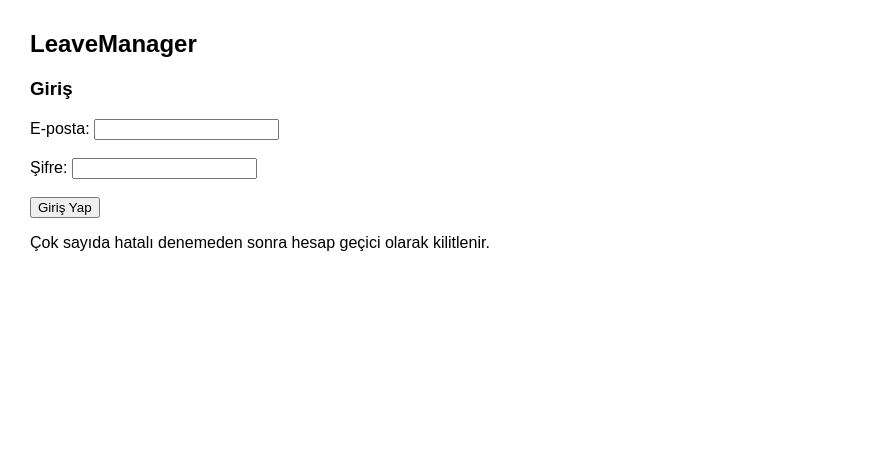
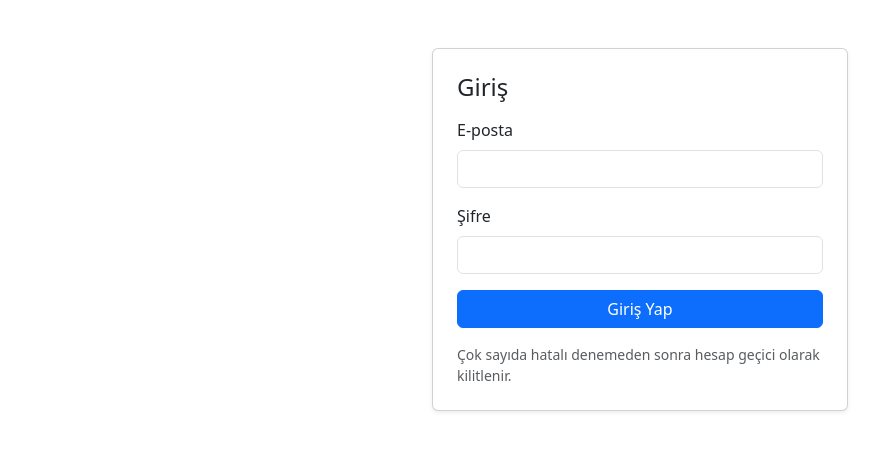
Before and after one commit to ibrahimBGurhan/leavemanager-py, a Flask app: page /giris in a window 1280 px wide. Shown: the top 451 px of the page, without its empty margins (0-881 px from the left). Run offline with Flask 3, Linux system fonts and the light colour scheme; some libraries are stand-ins or nearby versions.

Commit message:
feat: login screen on the Bootstrap shell [plan 0034/4]
Co-Authored-By: Claude Opus 5.5 <noreply@anthropic.com>

```diff
--- a/web/templates/login.html
+++ b/web/templates/login.html
@@ -1,14 +1,33 @@
-{# Giris ekrani (spec 0019). Otomatik kacis acik; kullanici girdisi yalniz {{ }} ile (docs/security.md). #}
-<html><head><meta charset="utf-8"><title>Giriş</title>
-<style>body{font-family:Arial;margin:30px}</style>
-</head><body>
-<h2>LeaveManager</h2>
-<h3>Giriş</h3>
-{% if message %}<p{% if error %} style='color:red'{% endif %}>{{ message }}</p>{% endif %}
+{% extends "base.html" %}
+{# Giris ekrani (spec 0019; gorunum spec 0034 R-4). Hesap yok: iskelet menu cizmez. Otomatik kacis acik; kullanici girdisi yalniz {{ }} ile
+   (docs/security.md). Hata iletisi hemen duyurulur (role=alert), bilgi iletisi duyurulmaz; ikisi de kutu icinde (AC-8). #}
+{% block title %}Giriş{% endblock %}
+{% block body %}
+<div class="giris-karti mx-auto mt-5">
+<div class="card shadow-sm">
+<div class="card-body p-4">
+<h1 class="h4 mb-3">Giriş</h1>
+{%- if message %}
+{%- if error %}
+<div class="alert alert-danger" role="alert">{{ message }}</div>
+{%- else %}
+<div class="alert alert-info">{{ message }}</div>
+{%- endif %}
+{%- endif %}
 <form method="post" action="/giris">
 {%- if config.get("WTF_CSRF_ENABLED", True) %}<input type='hidden' name='csrf_token' value='{{ csrf_token() }}'>{% endif %}
-    <label for="eposta">E-posta</label>: <input type="text" id="eposta" name="eposta" value="{{ email }}" autocomplete="username"><br><br>
-    <label for="sifre">Şifre</label>: <input type="password" id="sifre" name="sifre" autocomplete="current-password"><br><br>
-    <input type="submit" value="Giriş Yap"></form>
-<p>{{ note }}</p>
-</body></html>
+<div class="mb-3">
+<label for="eposta" class="form-label">E-posta</label>
+<input type="text" class="form-control" id="eposta" name="eposta" value="{{ email }}" autocomplete="username">
+</div>
+<div class="mb-3">
+<label for="sifre" class="form-label">Şifre</label>
+<input type="password" class="form-control" id="sifre" name="sifre" autocomplete="current-password">
+</div>
+<button type="submit" class="btn btn-primary w-100">Giriş Yap</button>
+</form>
+<p class="text-body-secondary small mt-3 mb-0">{{ note }}</p>
+</div>
+</div>
+</div>
+{% endblock %}
```
Also changed, not shown: tests/test_login.py (+1 -1 lines), tests/test_ui_shell.py (+51 -0 lines).
